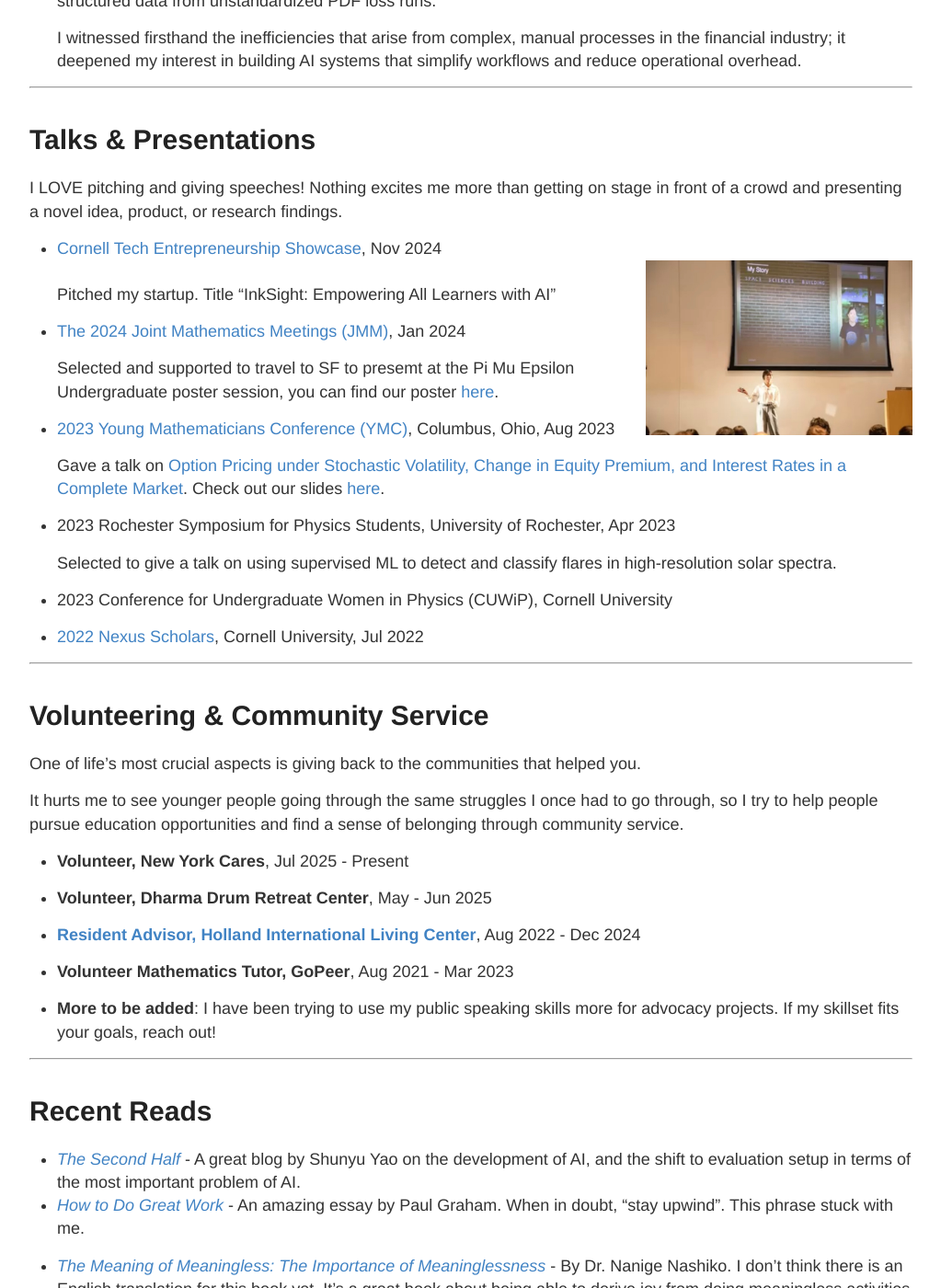
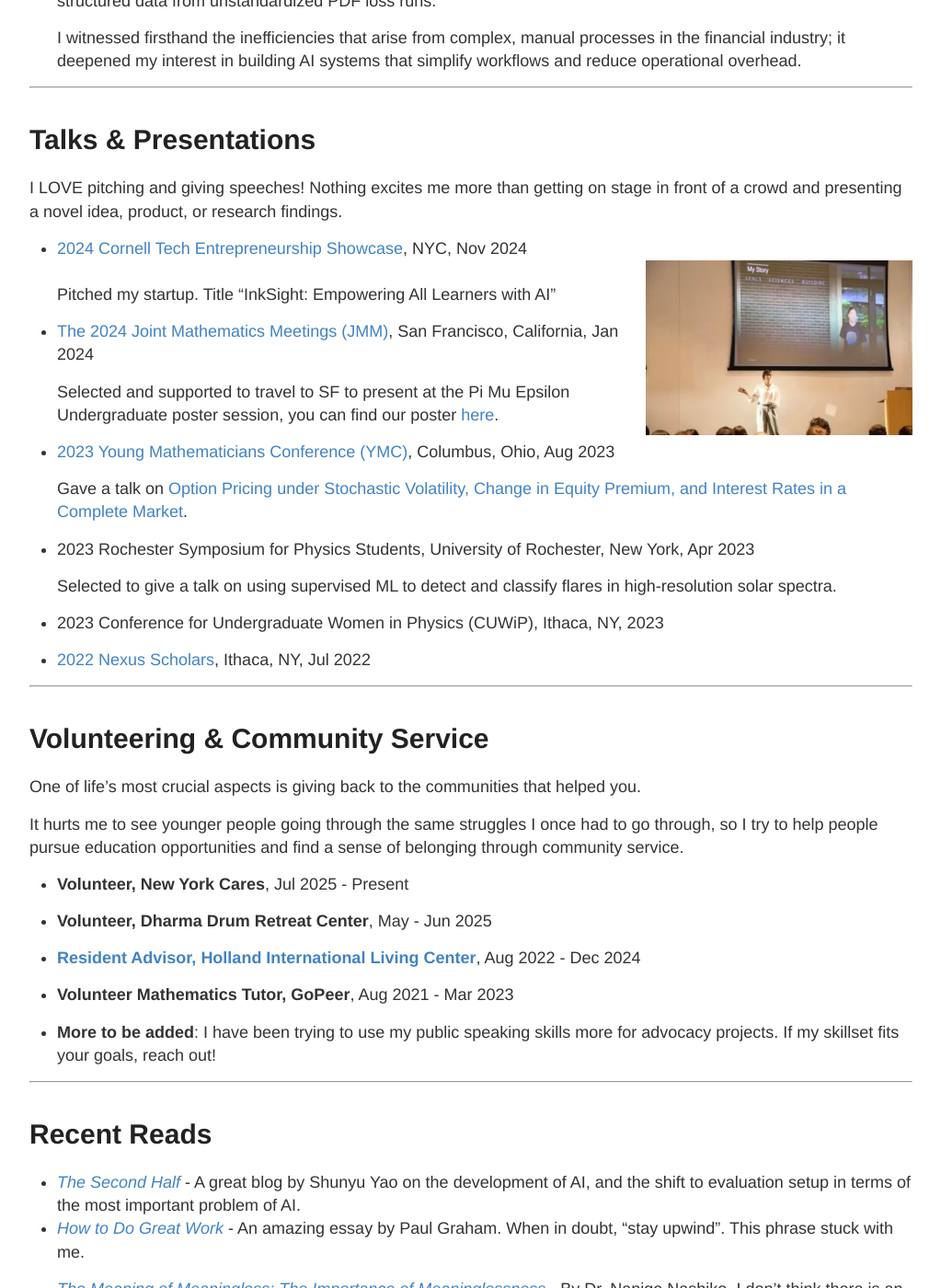
Before and after one commit to nicolehao34/nicolehao34.github.io, a Jekyll site: the page built from index.md, in a window 1280 px wide and 1400 px high, scrolled down 2448 px. Shown: the whole window at 92% size, without its empty margins (128-1151 px from the left). Built offline with Jekyll 4.4.1, drawn with Linux system fonts in a browser that asks for light colours; some of the changed text lies outside the part shown.

Commit message:
add new read, fix typo, fixed formatting of conference experiences

```diff
--- a/index.md
+++ b/index.md
@@ -84,27 +84,27 @@ At Ascot Group, an international specialty reinsurance company, I prototyped a s
 # Talks & Presentations
 I LOVE pitching and giving speeches! Nothing excites me more than getting on stage in front of a crowd and presenting a novel idea, product, or research findings.
 
-- [Cornell Tech Entrepreneurship Showcase](https://gradcareers.cornell.edu/event/cornell-entrepreneurship-showcase-student-pitches-venture-panel/), Nov 2024  <br>
+- [2024 Cornell Tech Entrepreneurship Showcase](https://gradcareers.cornell.edu/event/cornell-entrepreneurship-showcase-student-pitches-venture-panel/), NYC, Nov 2024  <br>
   <img style="float:right; padding-left:10px" src="images/pitch.jpg" width="300" alt="Nicole Hao presenting at Cornell Tech Showcase">
   Pitched my startup. Title "InkSight: Empowering All Learners with AI"
 
--  [The 2024 Joint Mathematics Meetings (JMM)](https://jointmathematicsmeetings.org/meetings/national/jmm2024/2300_presenters.html), Jan 2024
+-  [The 2024 Joint Mathematics Meetings (JMM)](https://jointmathematicsmeetings.org/meetings/national/jmm2024/2300_presenters.html), San Francisco, California, Jan 2024
 
-    Selected and supported to travel to SF to presemt at the Pi Mu Epsilon Undergraduate poster session, you can find our poster [here](https://www.researchgate.net/publication/393263447_Option_Pricing_with_Stochastic_Volatility_Equity_Premium_and_Interest_Rates_in_a_Complete_Market).
+    Selected and supported to travel to SF to present at the Pi Mu Epsilon Undergraduate poster session, you can find our poster [here](https://www.researchgate.net/publication/393263447_Option_Pricing_with_Stochastic_Volatility_Equity_Premium_and_Interest_Rates_in_a_Complete_Market).
 
 - [2023 Young Mathematicians Conference (YMC)](efaidnbmnnnibpcajpcglclefindmkaj/https://ymc.osu.edu/sites/default/files/2023-08/ymc_2023-2.pdf), Columbus, Ohio, Aug 2023
 
-  Gave a talk on [Option Pricing under Stochastic Volatility, Change in Equity Premium, and Interest Rates in a Complete Market](https://arxiv.org/abs/2408.15416). Check out our slides [here](nicolehao34/nicolehao34.github.io/papers/YMC_slides.pdf).
+  Gave a talk on [Option Pricing under Stochastic Volatility, Change in Equity Premium, and Interest Rates in a Complete Market](https://arxiv.org/abs/2408.15416).
 
-- 2023 Rochester Symposium for Physics Students, University of Rochester, Apr 2023
+- 2023 Rochester Symposium for Physics Students, University of Rochester, New York, Apr 2023
 
   Selected to give a talk on using supervised ML to detect and classify flares in high-resolution solar spectra.
 
-- 2023 Conference for Undergraduate Women in Physics (CUWiP), Cornell University
+- 2023 Conference for Undergraduate Women in Physics (CUWiP), Ithaca, NY, 2023
 
 
 
-- [2022 Nexus Scholars](https://as.cornell.edu/news/nexus-scholar-applications-open-summer-2023), Cornell University, Jul 2022
+- [2022 Nexus Scholars](https://as.cornell.edu/news/nexus-scholar-applications-open-summer-2023), Ithaca, NY, Jul 2022
    <br>
   <!-- <img style="float:right; padding-left:10px" src="images/Nexus.jpg" width="300" alt="Nicole Hao presenting at RSPS">   -->
 
```
Also changed, not shown: other parts of index.md (+2 -2 lines).
